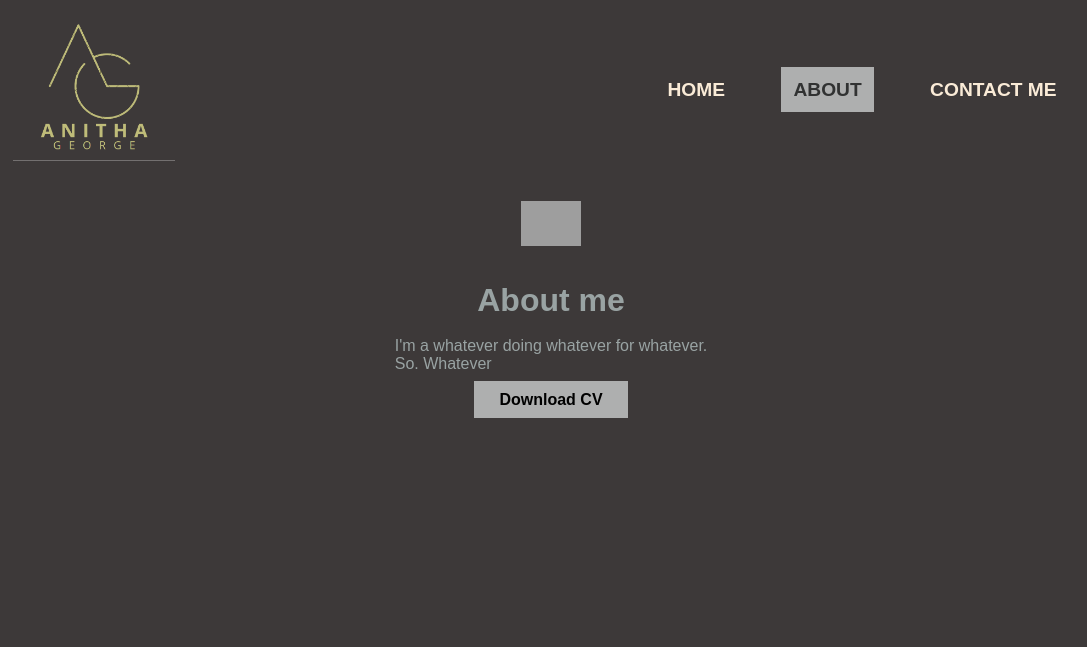
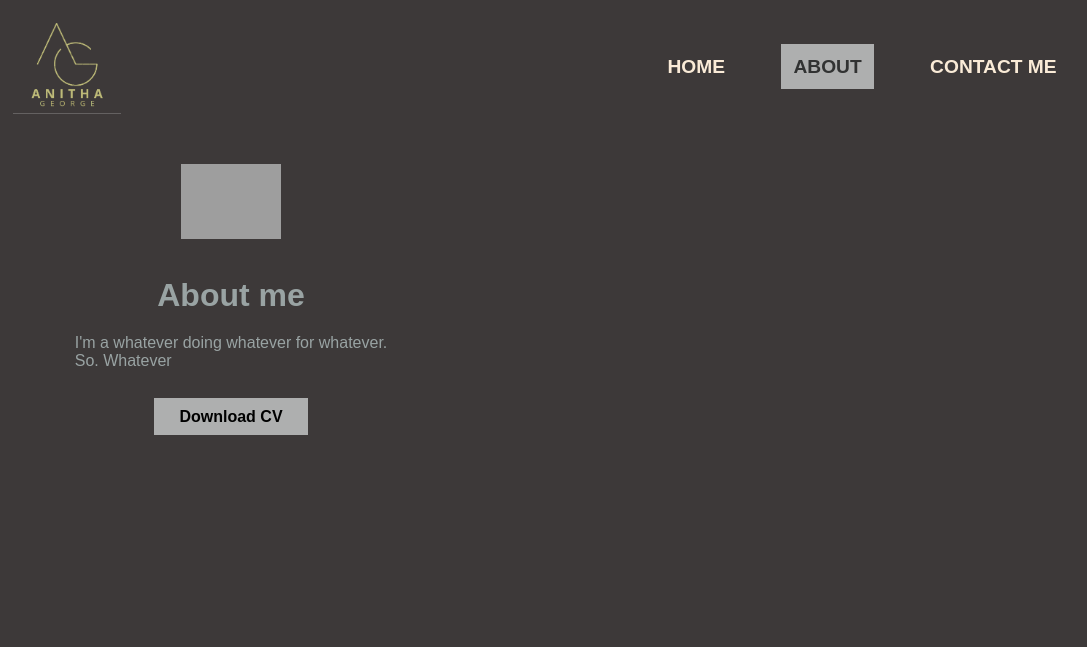
Before and after one commit to AnithaGeo/HTMLPortfolio, a plain HTML site: page about.html in a window 1280 px wide. Shown: the whole page, without its empty margins (89-1176 px from the left). Drawn offline with Linux system fonts and the light colour scheme; grey boxes are pictures that could not be loaded.

Commit message:
new adds

```diff
--- a/about.html
+++ b/about.html
@@ -11,17 +11,18 @@
         <nav>
             <img src="logo.png" class="logo">
             <ul>
-                <li><a href="home.html" target="_blank">HOME</a></li>
+                <li><a href="home.html" target="_self">HOME</a></li>
                 <li><a class="active"href="#about">ABOUT</a></li>
-                <li><a href="contact.html" target="_blank">CONTACT ME</a></li>
+                <li><a href="contact.html" target="_self">CONTACT ME</a></li>
             </ul>
         </nav>
-       <div class="flexing">
+    </div>
+    <div class="flexing_left">
         <div class="about-img">
             <img src="photo-about.png" alt="Profile">
         </div>
         <div>
-                <br><br><h1>About me</h1><br>
+            <br><h1>About me</h1>
         </div>
         <div>
             <p>I'm a whatever doing whatever for whatever. <br>So. Whatever<br>
@@ -32,6 +33,5 @@
         </div>
    </div>
 
-    </div>
 </body>
 </html>
--- a/abtstyle.css
+++ b/abtstyle.css
@@ -33,7 +33,7 @@ nav ul li a{
 
 .logo{
     align: left;
-    width: 15%;
+    width: 10%;
 }
 .btn{
     background: #aeafaf;
@@ -67,12 +67,13 @@ nav ul li a{
 .about-img{
     display: flex;
     justify-content: center;
+    /* width: 100%; */
 
 }
 .about-img img{
     /* left: 50%; */
-    width: 15%;
-    display: block;
+    width: 25%;
+    /* display: block; */
     margin-left: auto;
     margin-right: auto;
 }
@@ -85,12 +86,19 @@ nav ul li a{
     background-color: #aeafaf;
     color: #313232;
   }
-  .flexing{
+  .flexing_left{
+    width: 50%;
+    height: 500px;
     display: flex;
+    /* background-color: #060707; */
     flex-direction: column;
-    justify-content: center;
+    /* justify-content: center; */
+    /* justify-content:space-around ; */
     align-items: center;
     padding: 10px;
     margin-top: 10px;
     color: rgb(153, 163, 163);
   }
+  .flexing_left div{
+    margin: 10px;
+  }
--- a/style.css
+++ b/style.css
@@ -33,7 +33,7 @@ nav ul li a{
 
 .logo{
     align: left;
-    width: 15%;
+    width: 10%;
 }
 .details{
     margin-left: 8%;
@@ -61,6 +61,8 @@ nav ul li a{
     left: 50%;
     bottom: 0;
     transform: translateX(-50%);
+    border-top-right-radius: 10%;
+    border-bottom-left-radius: 10%;
 }
 .social{
     position: absolute;
```
Also changed, not shown: contact.html (+6 -7 lines), home.html (+3 -6 lines). Lines whose indentation alone changed are shown as unchanged.
